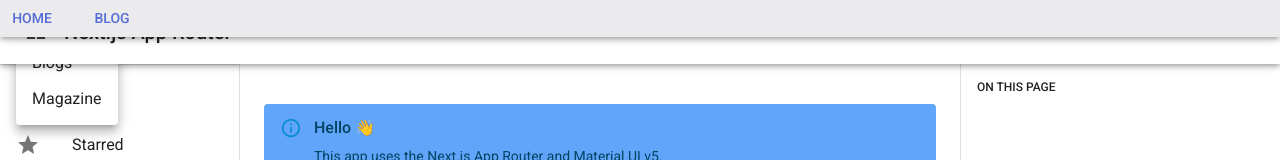
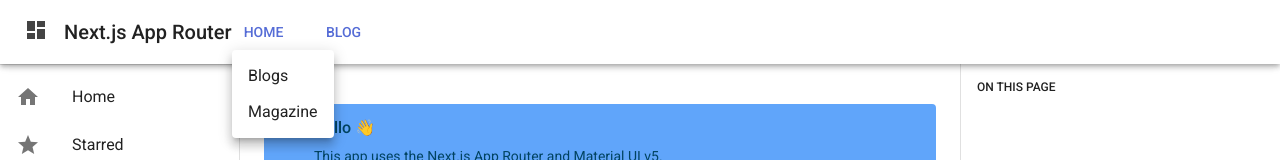
Before and after one commit to guvatara/next-server, a Next.js app: page / in a window 1280 px wide. Both pictures are taken after a click on the button "HOME". Shown: the top 160 px of the page. Built offline with nearby package versions, Linux system fonts and the light colour scheme.

Commit message:
add menu v2

```diff
--- a/src/app/layout.tsx
+++ b/src/app/layout.tsx
@@ -90,11 +90,12 @@
               <Typography variant="h6" color="text.primary">
                 Next.js App Router
               </Typography>
+                <Box>
+                    <TopMenu menu={menu} />
+                </Box>
             </Toolbar>
           </AppBar>
-          <AppBar position="fixed" sx={{ zIndex: 2000 }}>
-            <TopMenu menu={menu} />
-          </AppBar>
+
           <Drawer
             sx={{
               width: DRAWER_WIDTH,
--- a/src/components/TopMenu/Item.tsx
+++ b/src/components/TopMenu/Item.tsx
@@ -38,6 +38,7 @@
         MenuListProps={{
           "aria-labelledby": "basic-button",
         }}
+        sx={{ zIndex: 2000 }}
       >
         {list &&
           list.length > 0 &&
```
Lines whose indentation alone changed are shown as unchanged.
